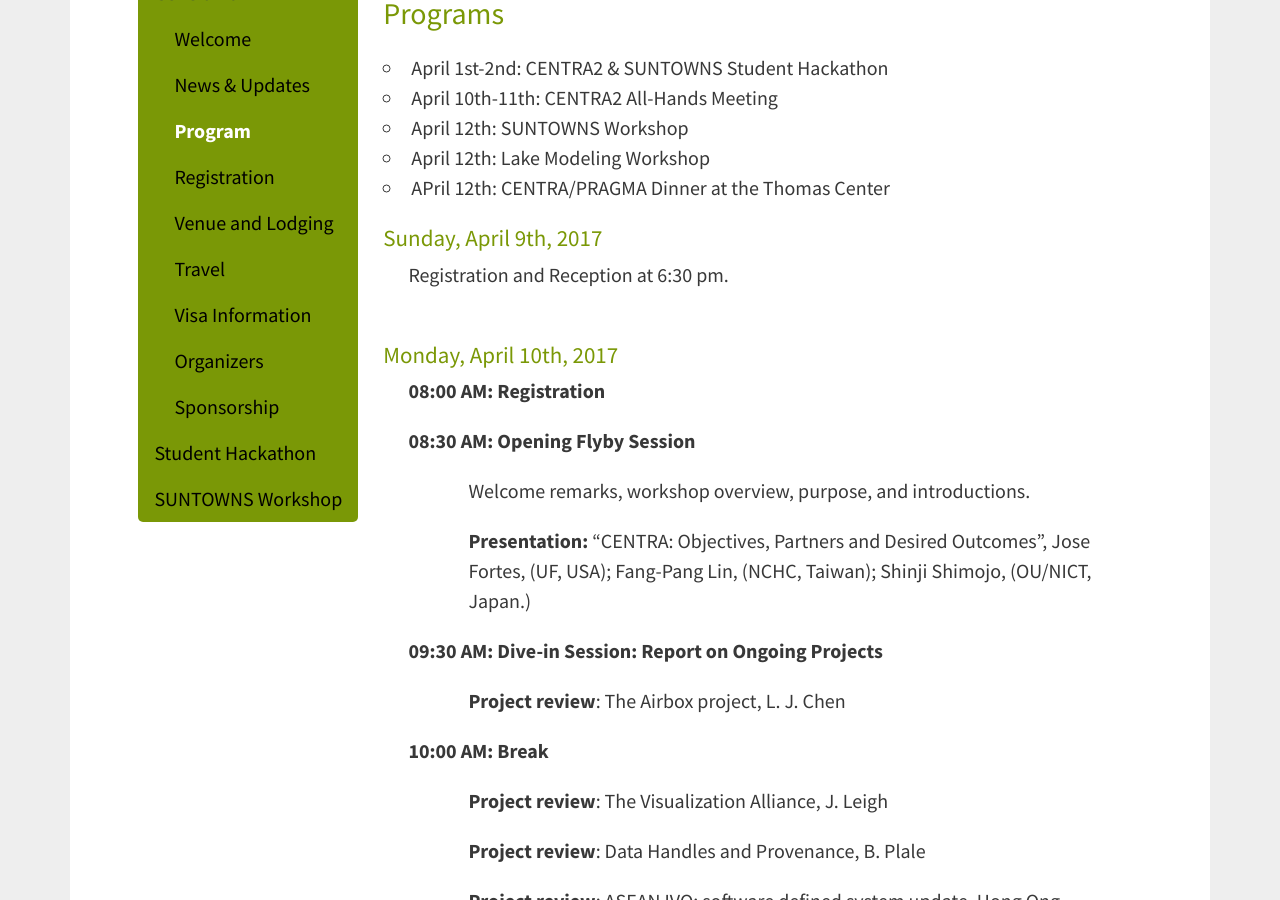
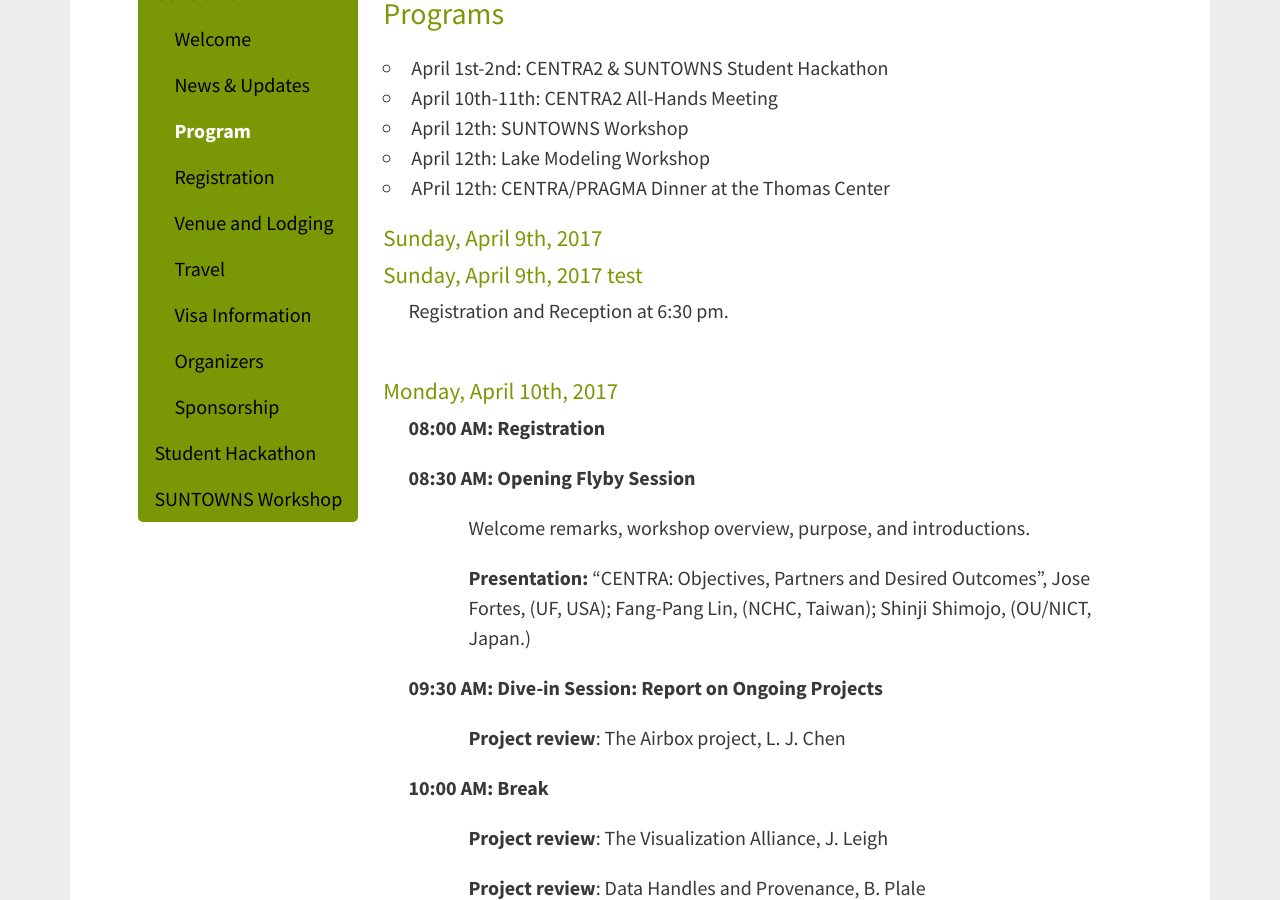
Before and after one commit to hmchou56/centra8, a Jekyll site: the page built from centra2/program.md, in a window 1280 px wide and 900 px high, scrolled down 459 px. Built offline with Jekyll 4.4.1, drawn with Linux system fonts in a browser that asks for light colours; nearby versions of some CDN libraries.

Commit message:
tested h4 headers

```diff
--- a/centra2/program.md
+++ b/centra2/program.md
@@ -21,6 +21,7 @@
 </p>
 
 #### Sunday, April 9th, 2017
+#### Sunday, April 9th, 2017 test
 <p style="padding-left: 270px;"><span style="font-weight: 400;">Registration and Reception at 6:30 pm.<br /><br /></span></p>
 #### Monday, April 10th, 2017
 <p style="padding-left: 270px;"><strong>08:00 AM: Registration</strong></p>
```
